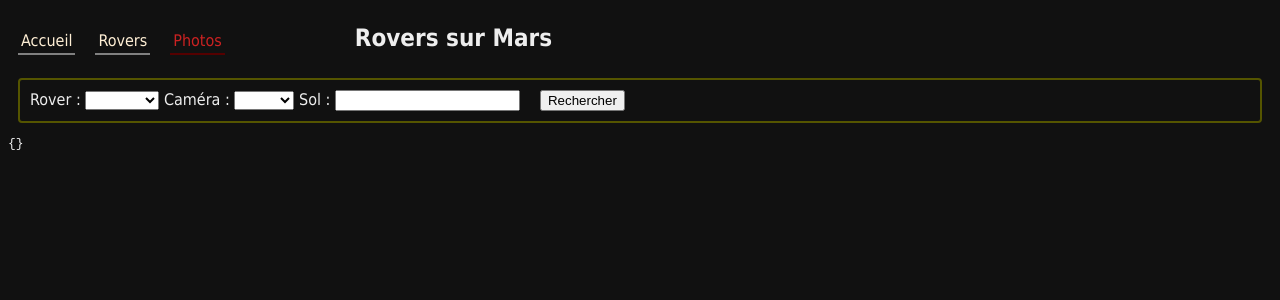
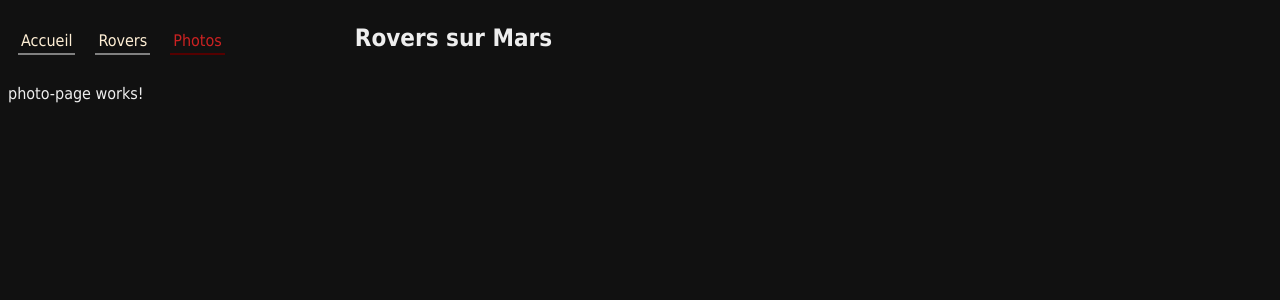
Before and after one commit to tchatel/mars-lab, an Angular app: page /photo in a window 1280 px wide. Shown: the top 300 px of the page. Built offline with nearby package versions, Linux system fonts and the light colour scheme.

Commit message:
étape 21

```diff
--- a/src/app/photo/photo-page/photo-page.component.html
+++ b/src/app/photo/photo-page/photo-page.component.html
@@ -1 +1,3 @@
-<app-photo-search-form></app-photo-search-form>
+<p>
+  photo-page works!
+</p>
--- a/src/app/photo/photo-search-form/photo-search-form.component.css
+++ /dev/null
@@ -1,10 +0,0 @@
-form {
-  border: 2px solid #550;
-  border-radius: 4px;
-  padding: 10px;
-  margin: 10px;
-}
-
-form button {
-  margin-left: 20px;
-}
--- a/src/app/photo/photo-search-form/photo-search-form.component.html
+++ /dev/null
@@ -1,21 +0,0 @@
-<form>
-
-  Rover :
-  <select>
-    <option></option>
-    <option>Curiosity</option>
-  </select>
-
-  Caméra :
-  <select>
-    <option></option>
-    <option>MAST</option>
-  </select>
-
-  Sol :
-  <input type="number">
-
-  <button>Rechercher</button>
-</form>
-
-<pre>{{formData |json}}</pre>
--- a/src/app/photo/photo-search-form/photo-search-form.component.ts
+++ /dev/null
@@ -1,18 +0,0 @@
-import { Component, OnInit } from '@angular/core';
-import {Camera, Rover} from '../../model/model';
-
-@Component({
-  selector: 'app-photo-search-form',
-  templateUrl: './photo-search-form.component.html',
-  styleUrls: ['./photo-search-form.component.css']
-})
-export class PhotoSearchFormComponent implements OnInit {
-
-  formData: {rover?: Rover, camera?: Camera, sol?: number} = {};
-
-  constructor() { }
-
-  ngOnInit() {
-  }
-
-}
--- a/src/app/photo/photo.module.ts
+++ b/src/app/photo/photo.module.ts
@@ -3,10 +3,9 @@ import { CommonModule } from '@angular/common';
 
 import { PhotoRoutingModule } from './photo-routing.module';
 import { PhotoPageComponent } from './photo-page/photo-page.component';
-import { PhotoSearchFormComponent } from './photo-search-form/photo-search-form.component';
 
 @NgModule({
-  declarations: [PhotoPageComponent, PhotoSearchFormComponent],
+  declarations: [PhotoPageComponent],
   imports: [
     CommonModule,
     PhotoRoutingModule
```
Also changed, not shown: 1 other file (tests, documents, lock files or other folders).
